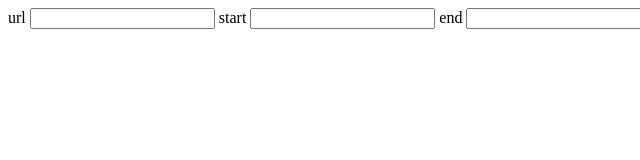
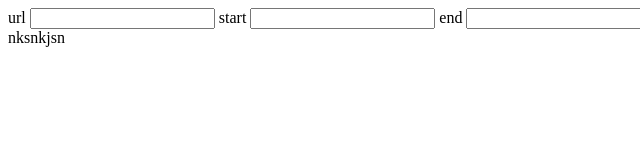
Before and after one commit to luke3296/youtubeLoop, a plain HTML site: page index.html in a window 1280 px wide. Shown: the full height of the page, 0-640 px from the left. Drawn offline with Linux system fonts and the light colour scheme.

Commit message:
Update index.html

```diff
--- a/index.html
+++ b/index.html
@@ -13,6 +13,7 @@
     <button id="setLoop" onclick="setLoopfn()">Set!</button>
     </form>
 
+    nksnkjsn
 
     <script src="script.js"></script>
   </body>
```
